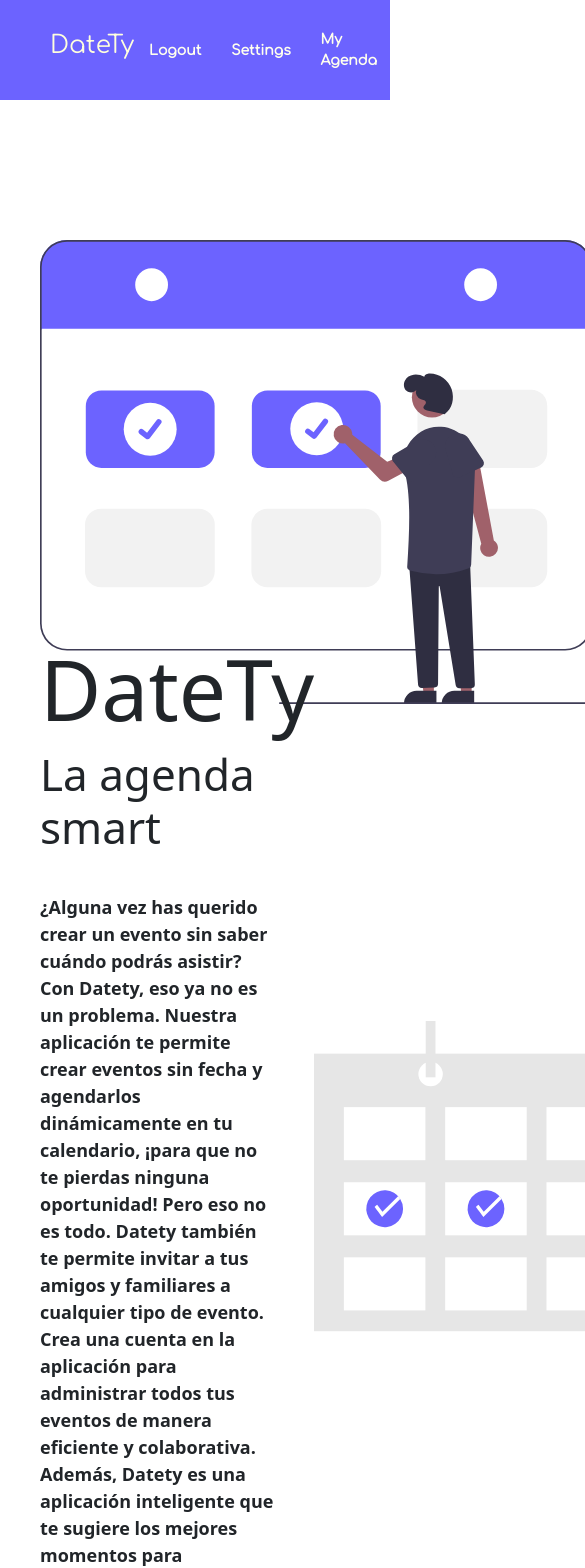
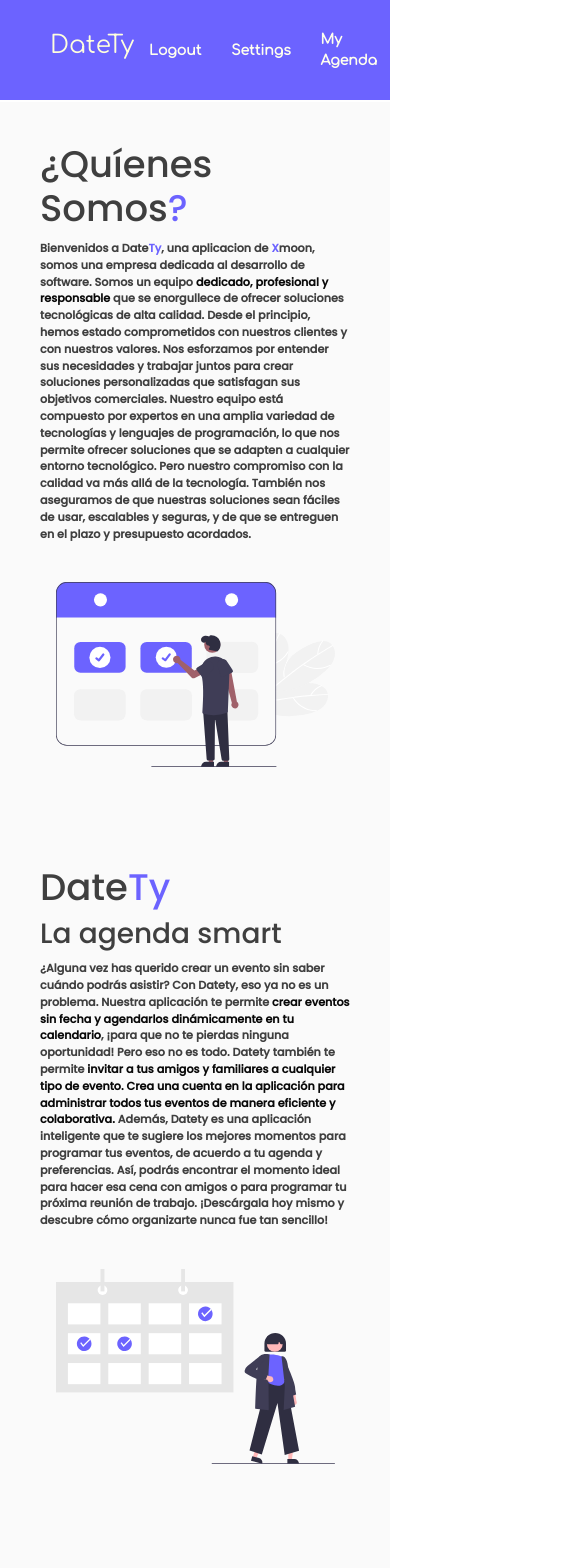
Before and after one commit to dylansel/Datety, a React (Vite) app in the folder frontend/: page / in a window 390 px wide. Shown: the top 1568 px of the page, 585 px wide, since content can reach past the window. Built offline with nearby package versions, Linux system fonts and the light colour scheme.

Commit message:
Diseño responsive, animacion de scroll, y cambio de fonts

```diff
--- a/frontend/index.html
+++ b/frontend/index.html
@@ -8,6 +8,9 @@
     <link href="https://fonts.googleapis.com/css2?family=Comfortaa&display=swap" rel="stylesheet">
     <meta name="viewport" content="width=device-width, initial-scale=1.0" />
     <link rel="stylesheet" href="./src/stylesheets/animations.css">
+    <link rel="preconnect" href="https://fonts.googleapis.com">
+    <link rel="preconnect" href="https://fonts.gstatic.com" crossorigin>
+    <link href="https://fonts.googleapis.com/css2?family=Poppins:wght@500&display=swap" rel="stylesheet">
     <title>DateTy</title>
     <link href="https://cdn.jsdelivr.net/npm/bootstrap@5.3.0-alpha3/dist/css/bootstrap.min.css" rel="stylesheet" integrity="sha384-KK94CHFLLe+nY2dmCWGMq91rCGa5gtU4mk92HdvYe+M/SXH301p5ILy+dN9+nJOZ" crossorigin="anonymous">
   </head>
--- a/frontend/package.json
+++ b/frontend/package.json
@@ -11,7 +11,8 @@
   "dependencies": {
     "react": "^18.2.0",
     "react-dom": "^18.2.0",
-    "react-router-dom": "^5.2.0"
+    "react-router-dom": "^5.2.0",
+    "scrollreveal": "^4.0.9"
   },
   "devDependencies": {
     "@types/react": "^18.0.28",
--- a/frontend/src/components/about_components/HeaderAbout.jsx
+++ b/frontend/src/components/about_components/HeaderAbout.jsx
@@ -5,7 +5,6 @@
 const styleNav = {
     fontFamily: "'Comfortaa', cursive",
     display: "flex",
-
     alignItems: "center",
     width: "100%",
     height: "6.25rem",
--- a/frontend/src/pages/About.jsx
+++ b/frontend/src/pages/About.jsx
@@ -1,16 +1,63 @@
-import React, { useState, useEffect } from "react"
 import "../stylesheets/animations.css"
 import HeaderAbout from "../components/about_components/HeaderAbout"
 import SvgOne from "../imgs/about_us-img1.svg"
 import SvgTwo from "../imgs/about_us-img2.svg"
 import SvgThree from "../imgs/about_us-img3.svg"
+import ScrollReveal from "scrollreveal"
+import { useEffect } from "react"
 
 
 
 export default function About() {
 
+  useEffect(() => {
+    ScrollReveal().reveal('.section_1', {
+      duration: 1500,
+      delay: 100,
+      distance: '80%',
+      easing: 'ease-in-out',
+    });
+
+    return () => {
+      ScrollReveal().destroy();
+    };
+  }, []);
+
+  useEffect(() => {
+    ScrollReveal().reveal('.section_2' , {
+      duration: 1200,
+      delay: 100,
+      distance: '70%',
+      easing: 'ease-in-out',
+      origin: 'left',
+      viewFactor: 0.5,
+    });
+
+    return () => {
+      ScrollReveal().destroy();
+    };
+  }, []);
+
+  useEffect(() => {
+    ScrollReveal().reveal('.section_3', {
+      duration: 1200,
+      delay: 100,
+      distance: '70%',
+      easing: 'ease-in-out',
+      viewFactor: 0.5,
+    });
+
+    return () => {
+      ScrollReveal().destroy();
+    };
+  }, []);
+
+
+
   const aboutContainer= {
-    background: "#fff"
+    background: "#fafafa",
+    fontSize: "16px",
+    color: "#3f3f3f"
   }
 
   const sectionOne= {
@@ -21,20 +68,21 @@
     boxSizing: "border-box",
     justifyContent: "space-around",
     alignItems: "center"
+
   }
 
   const imgOne= {
-    // flexGrow: "1",
-    maxWidth: "43.75rem"
+    flexGrow: "1",
+    // maxWidth: "43.75rem"
   }
 
   const sectionOneTextContainer= {
-    // flexGrow: "1",
-    maxWidth: "37.5rem"
+    flexGrow: "2",
+    // maxWidth: "37.5rem"
   }
 
   const sectionOneText= {
-     fontSize: "1.125rem",
+     fontSize: "0.95rem",
      margin: "2.5rem 0 0 0",
      fontWeight: "600"
   }
@@ -62,6 +110,7 @@
     margin: "0.937rem 0 0 0"
   }
 
+
   let loged= true
 
   return (
@@ -70,37 +119,37 @@
               < HeaderAbout isLoged={loged} firstLink="Login" secondLink="Register" firstRout="/login" secondRoute="/register" />}
 
       <div className="about_container" style={aboutContainer}>
-        <div className="section_1" style={sectionOne}>
-          <img src={SvgOne} alt="img-1-aboutUs" style={imgOne}/>
-          <div className="text_section-one_container" style={sectionOneTextContainer}>
-            <h1 style={{fontSize: "4.375rem"}}>¿Quíenes Somos?</h1>
-            <p style={sectionOneText}>
-              Bienvenidos a DateTy, una aplicacion de Xmoon, somos una empresa dedicada al desarrollo de software. Somos un equipo dedicado, profesional y responsable que se enorgullece de ofrecer soluciones tecnológicas de alta calidad.
+        <div className="section section_1" style={sectionOne}>
+          <img className="img-about" src={SvgOne} alt="img-1-aboutUs" style={imgOne}/>
+          <div className="text-section_container text_section-one_container" style={sectionOneTextContainer}>
+            <h1  className="section_tittle" style={{fontSize: "4.375rem"}}>¿Quíenes Somos<span className="violet-text">?</span></h1>
+            <p className="section_text" style={sectionOneText}>
+              Bienvenidos a Date<span className="violet-text">Ty</span>, una aplicacion de <span className="violet-text">X</span>moon, somos una empresa dedicada al desarrollo de software. Somos un equipo <span className="marked-text">dedicado, profesional y responsable</span> que se enorgullece de ofrecer soluciones tecnológicas de alta calidad.
               Desde el principio, hemos estado comprometidos con nuestros clientes y con nuestros valores. Nos esforzamos por entender sus necesidades y trabajar juntos para crear soluciones personalizadas que satisfagan sus objetivos comerciales.
               Nuestro equipo está compuesto por expertos en una amplia variedad de tecnologías y lenguajes de programación, lo que nos permite ofrecer soluciones que se adapten a cualquier entorno tecnológico.
               Pero nuestro compromiso con la calidad va más allá de la tecnología. También nos aseguramos de que nuestras soluciones sean fáciles de usar, escalables y seguras, y de que se entreguen en el plazo y presupuesto acordados.
             </p>
           </div>
         </div>
-        <div className="section_2" style={sectionTwoContainer}>
-          <img src={SvgTwo} alt="img-2-aboutUs" style={imgOne} />
-          <div className="text_section-one_container" style={sectionOneTextContainer}>
-            <h2 style={{ fontSize: "84px" }}>DateTy</h2>
-            <h3 style={{ fontSize: "44px" }}>La agenda smart</h3>
-            <p style={{...sectionOneText, margin:" 40px 40px 0 0"}}>
-              ¿Alguna vez has querido crear un evento sin saber cuándo podrás asistir? Con Datety, eso ya no es un problema. Nuestra aplicación te permite crear eventos sin fecha y agendarlos dinámicamente en tu calendario, ¡para que no te pierdas ninguna oportunidad!
-              Pero eso no es todo. Datety también te permite invitar a tus amigos y familiares a cualquier tipo de evento. Crea una cuenta en la aplicación para administrar todos tus eventos de manera eficiente y colaborativa.
-              Además, Datety es una aplicación inteligente que te sugiere los mejores momentos para programar tus eventos, de acuerdo a tu agenda y preferencias. Así, podrás encontrar el momento ideal para hacer esa cena con amigos o para programar tu próxima reunión de trabajo.
+        <div className="section section_2" style={sectionTwoContainer}>
+          <img className="img-about img-about_2" src={SvgTwo} alt="img-2-aboutUs" style={imgOne} />
+          <div className="text-section_container text_section-one_container" style={sectionOneTextContainer}>
+            <h2 className="section_tittle" style={{ fontSize: "84px" }}>Date<span className="violet-text">Ty</span></h2>
+            <h3 className="section_subtittle" style={{ fontSize: "44px" }}>La agenda smart</h3>
+            <p className="section_text" style={{...sectionOneText, margin:" 40px 40px 0 0"}}>
+              ¿Alguna vez has querido crear un evento sin saber cuándo podrás asistir? Con Datety, eso ya no es un problema. Nuestra aplicación te permite <span className="marked-text">crear eventos sin fecha y agendarlos dinámicamente en tu calendario</span>, ¡para que no te pierdas ninguna oportunidad!
+              Pero eso no es todo. Datety también te permite <span className="marked-text">invitar a tus amigos y familiares a cualquier tipo de evento. Crea una cuenta en la aplicación para administrar todos tus eventos de manera eficiente y colaborativa. </span>
+               Además, Datety es una aplicación inteligente que te sugiere los mejores momentos para programar tus eventos, de acuerdo a tu agenda y preferencias. Así, podrás encontrar el momento ideal para hacer esa cena con amigos o para programar tu próxima reunión de trabajo.
              ¡Descárgala hoy mismo y descubre cómo organizarte nunca fue tan sencillo!
             </p>
           </div>
         </div>
-        <div className="section_1" style={{...sectionTwoContainer, flexDirection: "row"}}>
-          <img src={SvgThree} alt="img-1-aboutUs" style={imgOne} />
-          <div className="text_section-one_container" style={sectionOneTextContainer}>
-            <h1 style={{ fontSize: "84px" }}>Comencemos!</h1>
-            <p style={sectionOneText}>
-              Para sacar el máximo provecho de nuestra plataforma, lo primero que debes hacer es crear una cuenta gratuita.
+        <div className="section section_3" style={{...sectionTwoContainer, flexDirection: "row"}}>
+          <img className="img-about" src={SvgThree} alt="img-1-aboutUs" style={imgOne} />
+          <div className="text-section_container text_section-one_container" style={sectionOneTextContainer}>
+            <h1 className="section_tittle" style={{ fontSize: "84px" }}>Comencemos!</h1>
+            <p className="section_text" style={sectionOneText}>
+              Para sacar el máximo provecho de nuestra plataforma, lo primero que debes hacer es <span className="marked-text">crear una cuenta gratuita. </span>
               Crear una cuenta en Datety es muy fácil y rápido. Simplemente completa el proceso de registro con tu información básica y ya estarás listo/a para comenzar a explorar.
               Al crear una cuenta en Datety, podrás acceder a todas las funciones disponibles en nuestra aplicación, como la creación de eventos dinamicos según tus horarios disponibles y preferencias, la creación de eventos fijos, poder compartirl tanto los dinamicos con los fijos en caso de sea una salida grupal,
               una cita, o una reunión, y puedas invitar a tantos amigos como quieras.
--- a/frontend/src/stylesheets/animations.css
+++ b/frontend/src/stylesheets/animations.css
@@ -8,9 +8,6 @@
     }
 }
 
-body{
-    font-size: 16px;
-}
 
 .link-item::before{
     content: "";
@@ -18,7 +15,7 @@
     width: 100%;
     background: #ffd;
     height: 2.5px;
-    top: 1.87rem;
+    top: 1.47rem;
     transform: scale(0);
     border-radius: 1px;
     transition: .4s;
@@ -29,9 +26,86 @@
     transform: scale(1.2);
 }
 
+body{
+    font-size: 18px;
+    font-family: 'Poppins', sans-serif;
+}
 
-@media screen and (max-width:  1315px) {
+.violet-text{
+    color: #6C63FF;
+}
+
+.marked-text{
+    color: #090909;
+}
+
+/* _____MEDIA_QUIERIES_ABOUT______ */
+
+@media screen and (max-width:  1675px) {
+    .section_tittle{
+        font-size: 64px !important;
+    }
+    .section_text{
+        font-size: 0.9rem !important;
+        margin: 1.2rem 0 0 0 !important;
+    }
+    .img-about{
+      width: 32.5rem;
+    }
+    .img-about_2{
+        margin: 0 0 0 1rem;
+    }
+}
+
+@media screen and (max-width:  1278px) {
     body {
         font-size: 14px;
     }
+    .section{
+        flex-direction: column-reverse !important;
+        margin: 0.5rem 0;
+    }
+    .text-section_container{
+        margin: 0 0 2.5rem 0;
+        /* text-align: center; */
+    }
+    .img-about{
+        margin:  0 0 1rem 0;
+        width: 70%;
+    }
+   .section{
+        height: auto !important;
+    }
 }
+
+@media screen and (max-width: 727px) {
+    .section_tittle{
+        font-size: 54px !important;
+    }
+    .section_text{
+        font-size: 0.8rem !important;
+        margin: 1rem 0 0 0 !important;
+    }
+    .img-about{
+      width: 90%;
+    }
+    .section_subtittle{
+        font-size: 33px !important;
+    }
+}
+
+@media screen and (max-width: 517px) {
+    .section{
+        margin: 0.1rem 0 !important;
+    }
+    .section_tittle{
+        font-size: 37px !important;
+    }
+    .section_subtittle{
+        font-size: 28px !important;
+    }
+    .section_text{
+        font-size: 0.7rem !important;
+        margin: 0.6rem 0 0 0 !important;
+    }
+}
```
Also changed, not shown: 1 other file (tests, documents, lock files or other folders).
